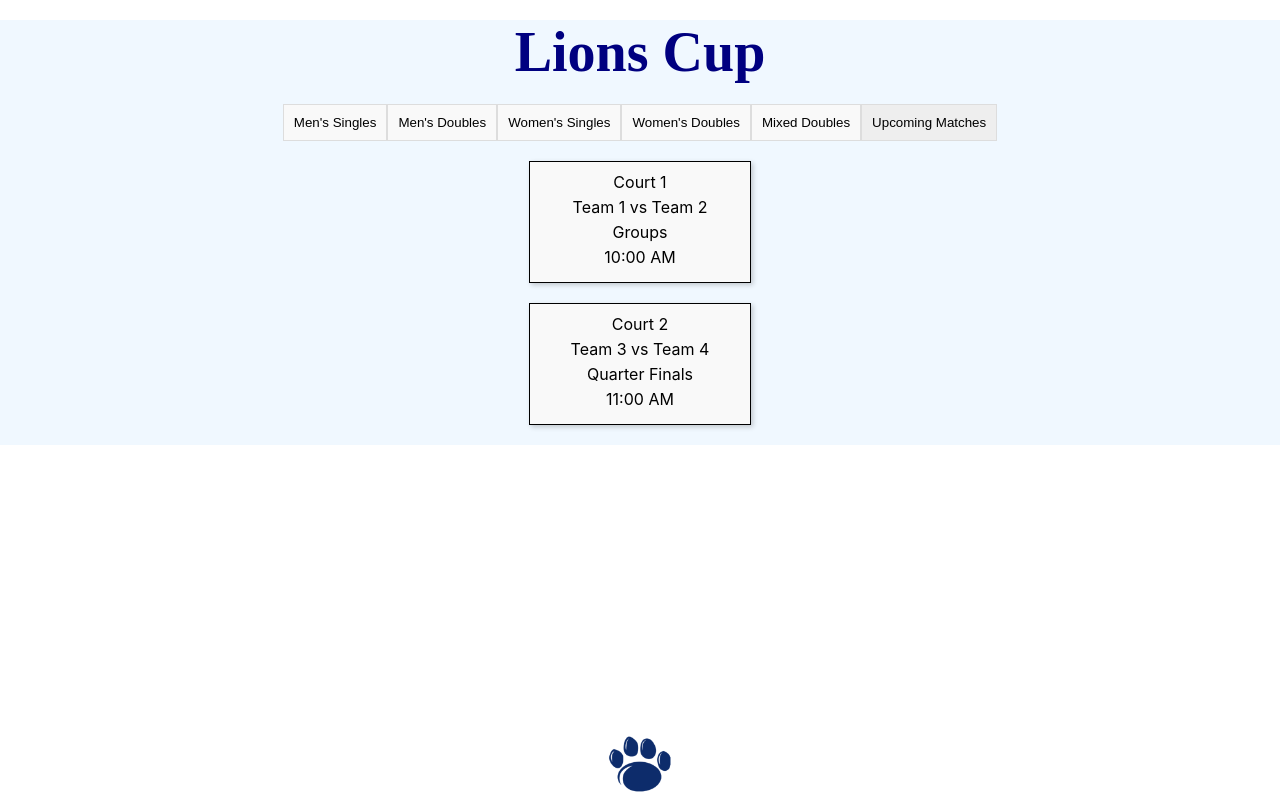
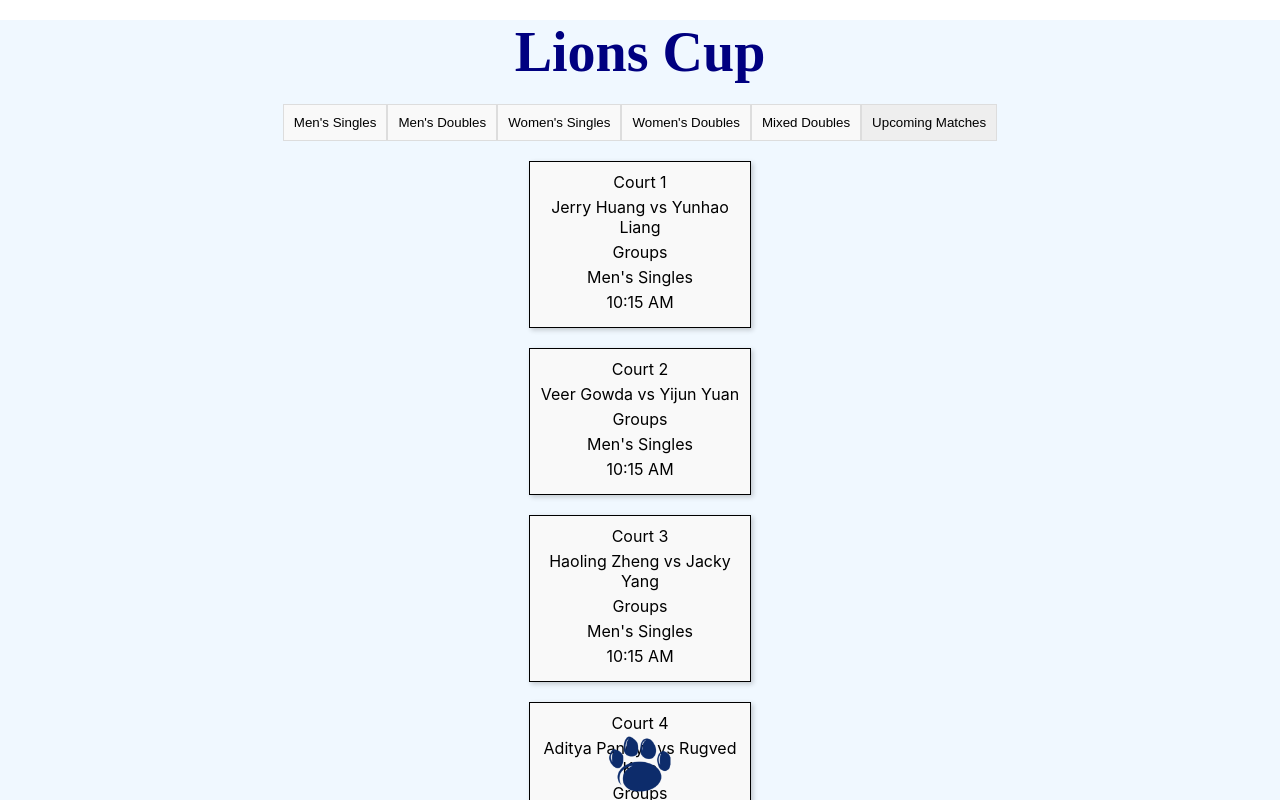
Before and after one commit to Spy12150/Tournament-Bracket, a React (Create React App) app: page / in a window 1280 px wide. Both pictures are taken after a click on the button "Upcoming Matches". Shown: the top 800 px of the page. Built offline with nearby package versions, Linux system fonts and the light colour scheme.

Commit message:
Fianl commit before I sleep, all upcoming matches for groups MS and WS are updated

```diff
--- a/src/UpcomingMatches.js
+++ b/src/UpcomingMatches.js
@@ -7,21 +7,221 @@ const mockUpcomingMatches = [
   {
     id: 1,
     court: 'Court 1',
-    competitor1: 'Team 1',
-    competitor2: 'Team 2',
+    competitor1: 'Jerry Huang',
+    competitor2: 'Yunhao Liang ',
     matchType: 'Groups',
-    time: '10:00 AM'
+    event: 'Men\'s Singles',
+    time: '10:15 AM'
   },
   {
     id: 2,
     court: 'Court 2',
-    competitor1: 'Team 3',
-    competitor2: 'Team 4',
-    matchType: 'Quarter Finals',
-    time: '11:00 AM'
+    competitor1: 'Veer Gowda',
+    competitor2: 'Yijun Yuan ',
+    matchType: 'Groups',
+    event: 'Men\'s Singles',
+    time: '10:15 AM'
   },
-  // ... more matches
+  {
+    id: 3,
+    court: 'Court 3',
+    competitor1: 'Haoling Zheng',
+    competitor2: 'Jacky Yang',
+    matchType: 'Groups',
+    event: 'Men\'s Singles',
+    time: '10:15 AM'
+  },
+  {
+    id: 4,
+    court: 'Court 4',
+    competitor1: 'Aditya Pandya',
+    competitor2: 'Rugved Kore',
+    matchType: 'Groups',
+    event: 'Men\'s Singles',
+    time: '10:15 AM'
+  },
+  {
+    id: 5,
+    court: 'Court 5',
+    competitor1: 'Yixiang Luo',
+    competitor2: 'Matthew Dubov',
+    matchType: 'Groups',
+    event: 'Men\'s Singles',
+    time: '10:15 AM'
+  },
+  {
+    id: 6,
+    court: 'Court 6',
+    competitor1: 'Ren Liang Lan',
+    competitor2: 'Jiangjiang Song',
+    matchType: 'Groups',
+    event: 'Men\'s Singles',
+    time: '10:15 AM'
+  },
+  {
+    id: 7,
+    court: 'Court 7',
+    competitor1: 'Ruohan Zhu',
+    competitor2: 'Sai Sadhana',
+    matchType: 'Groups',
+    event: 'Women\'s Singles',
+    time: '10:15 AM'
+  },
+  {
+    id: 8,
+    court: 'Court 8',
+    competitor1: 'Jiayi Huang',
+    competitor2: 'Yue Yuan',
+    matchType: 'Groups',
+    event: 'Women\'s Singles',
+    time: '10:15 AM'
+  },
+  {
+    id: 9,
+    court: 'Court 1',
+    competitor1: 'Jerry Huang',
+    competitor2: 'Hanzhang Sun',
+    matchType: 'Groups',
+    event: 'Men\'s Singles',
+    time: '11:10 AM'
+  },
+  {
+    id: 10,
+    court: 'Court 2',
+    competitor1: 'Veer Gowda',
+    competitor2: 'Haoling Zheng',
+    matchType: 'Groups',
+    event: 'Men\'s Singles',
+    time: '11:10 AM'
+  },
+  {
+    id: 11,
+    court: 'Court 3',
+    competitor1: 'Yijun Yuan',
+    competitor2: 'Jacky Yang',
+    matchType: 'Groups',
+    event: 'Men\'s Singles',
+    time: '11:10 AM'
+  },
+  {
+    id: 12,
+    court: 'Court 4',
+    competitor1: 'Aditya Pandya',
+    competitor2: 'Louis Leng',
+    matchType: 'Groups',
+    event: 'Men\'s Singles',
+    time: '11:10 AM'
+  },
+  {
+    id: 13,
+    court: 'Court 5',
+    competitor1: 'Yixiang Luo',
+    competitor2: 'Ren Liang Lan',
+    matchType: 'Groups',
+    event: 'Men\'s Singles',
+    time: '11:10 AM'
+  },
+  {
+    id: 14,
+    court: 'Court 6',
+    competitor1: 'Matthew Dubov',
+    competitor2: 'Jiangjiang Song',
+    matchType: 'Groups',
+    event: 'Men\'s Singles',
+    time: '11:10 AM'
+  },
+  {
+    id: 15,
+    court: 'Court 7',
+    competitor1: 'Ruohan Zhu',
+    competitor2: 'Jiayi Huang',
+    matchType: 'Groups',
+    event: 'Women\'s Singles',
+    time: '11:10 AM'
+  },
+  {
+    id: 16,
+    court: 'Court 8',
+    competitor1: 'Sai Sadhana',
+    competitor2: 'Yue Yuan',
+    matchType: 'Groups',
+    event: 'Women\'s Singles',
+    time: '11:10 AM'
+  },
+  {
+    id: 17,
+    court: 'Court 1',
+    competitor1: 'Yunhao Liang',
+    competitor2: 'Hanzhang Sun',
+    matchType: 'Groups',
+    event: 'Men\'s Singles',
+    time: '1:00 PM'
+  },
+  {
+    id: 18,
+    court: 'Court 2',
+    competitor1: 'Veer Gowda',
+    competitor2: 'Jacky Yang',
+    matchType: 'Groups',
+    event: 'Men\'s Singles',
+    time: '1:00 PM'
+  },
+  {
+    id: 19,
+    court: 'Court 3',
+    competitor1: 'Yijun Yuan',
+    competitor2: 'Haoling Zheng',
+    matchType: 'Groups',
+    event: 'Men\'s Singles',
+    time: '1:00 PM'
+  },
+  {
+    id: 20,
+    court: 'Court 4',
+    competitor1: 'Rugved Kore',
+    competitor2: 'Louis Leng',
+    matchType: 'Groups',
+    event: 'Men\'s Singles',
+    time: '1:00 PM'
+  },
+  {
+    id: 21,
+    court: 'Court 5',
+    competitor1: 'Yixiang Luo',
+    competitor2: 'Jiangjiang Song',
+    matchType: 'Groups',
+    event: 'Men\'s Singles',
+    time: '1:00 PM'
+  },
+  {
+    id: 22,
+    court: 'Court 6',
+    competitor1: 'Matthew Dubov',
+    competitor2: 'Ren Liang Lan',
+    matchType: 'Groups',
+    event: 'Men\'s Singles',
+    time: '1:00 PM'
+  },
+  {
+    id: 23,
+    court: 'Court 7',
+    competitor1: 'Ruohan Zhu',
+    competitor2: 'Yue Yuan',
+    matchType: 'Groups',
+    event: 'Women\'s Singles',
+    time: '1:00 PM'
+  },
+  {
+    id: 24,
+    court: 'Court 8',
+    competitor1: 'Sai Sadhana',
+    competitor2: 'Jiayi Huang',
+    matchType: 'Groups',
+    event: 'Women\'s Singles',
+    time: '1:00 PM'
+  },
 ];
+
 
 const UpcomingMatches = () => {
   return (
--- a/src/components/Match/Match.js
+++ b/src/components/Match/Match.js
@@ -15,6 +15,9 @@ const Match = ({ match }) => {
           </div>
           <div className="match-row">
             <span>{match.matchType}</span>
+          </div>
+          <div className="match-row">
+            <span>{match.event}</span>
           </div>
           <div className="match-row">
             <span>{match.time}</span>
```
